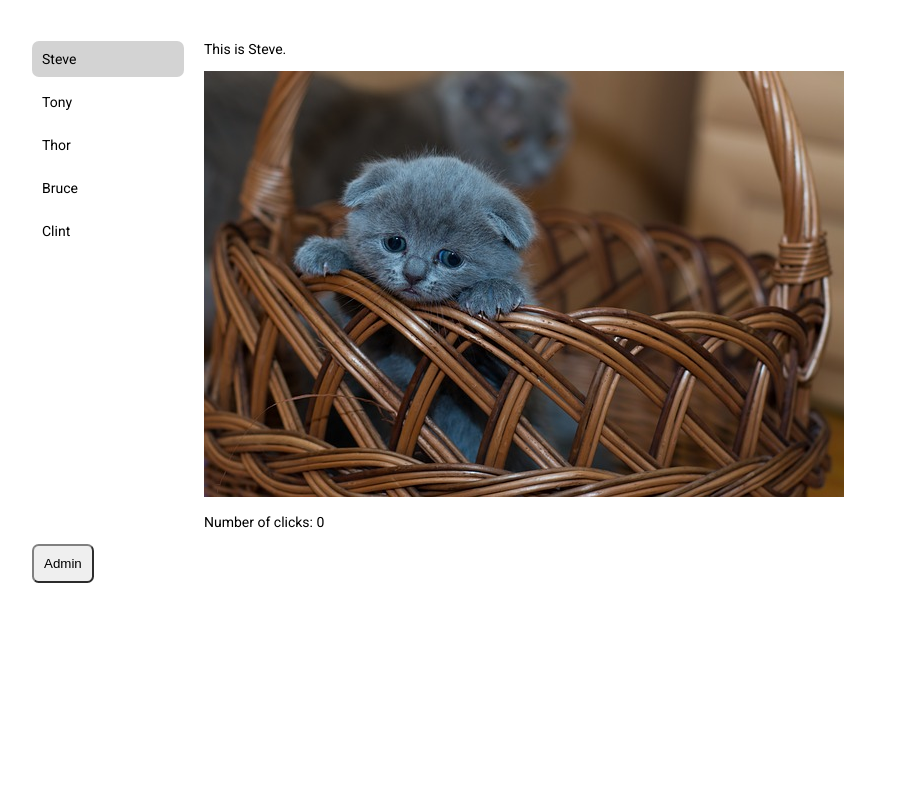
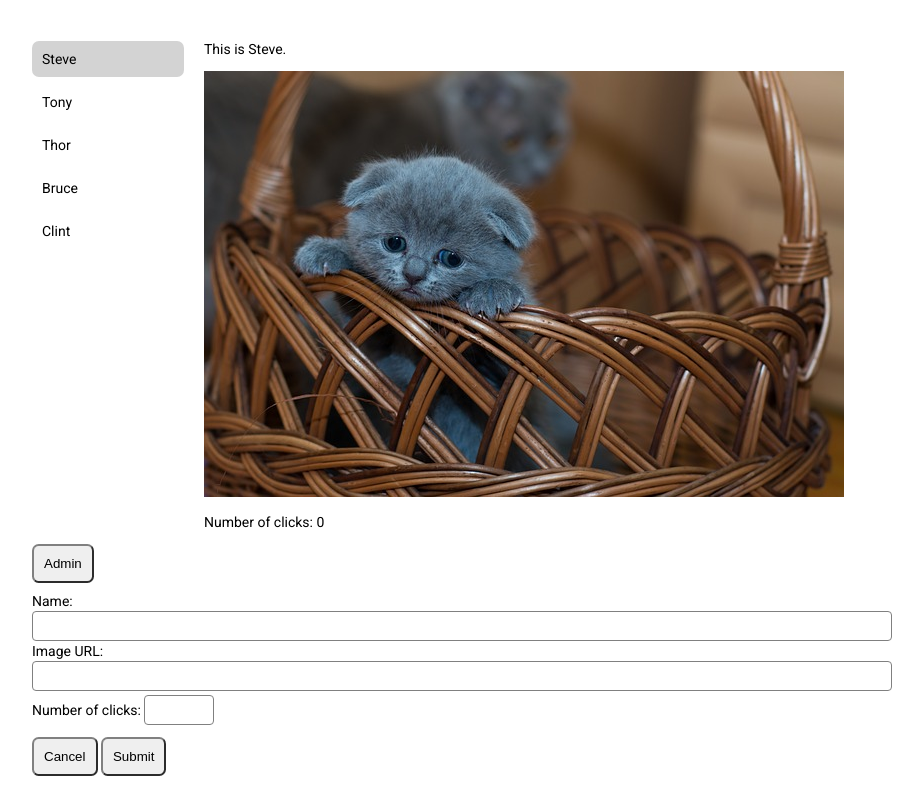
Before and after one commit to czar3985/cat-clicker, a plain HTML site: page index.html in a window 1280 px wide. Both pictures are taken after a click on the button "Admin". Shown: the part 110-916 px from the top of the page, without its empty margins (178-1101 px from the left). Before the commit the page ends 800 px from the top, so only its background shows below. Drawn offline with nearby package versions, Linux system fonts and the light colour scheme.

Commit message:
Implement Admin and Cancel buttons

```diff
--- a/css/styles.css
+++ b/css/styles.css
@@ -85,8 +85,8 @@ button {
   display: none;
 }
 
-.cancel-button,
-.submit-button {
+#cancel-button,
+#submit-button {
   margin-top: 10px;
   display: inline;
 }
--- a/index.html
+++ b/index.html
@@ -34,7 +34,7 @@
       <!--Add selected cat details here-->
     </section>
 
-    <button type="button" class="admin-button">Admin</button>
+    <button type="button" id="admin-button">Admin</button>
     <section class="admin-area">
       <form id="cat-details-form" class="cat-details-form">
         <label for="name">Name:</label>
@@ -44,8 +44,8 @@
         <label for="clicks">Number of clicks:</label>
         <input type="number" id="clicks" min="0" step="1" class="cat-info">
         <br />
-        <button type="button" class="cancel-button">Cancel</button>
-        <button type="button" class="submit-button">Submit</button>
+        <button type="button" id="cancel-button">Cancel</button>
+        <button type="button" id="submit-button">Submit</button>
       </form>
     </section>
   </main>
--- a/js/main.js
+++ b/js/main.js
@@ -145,12 +145,25 @@ $(function () {
         },
 
         initAdminArea: function () {
-            // todo: Event listener for button clicks
+            this.adminArea = $('.admin-area');
+
+            $("button").click(function () {
+                var clickedElement = $(this).attr('id');
+
+                if (clickedElement === 'admin-button')
+                    octopus.changeAdminMode(true);
+                else if (clickedElement === 'cancel-button')
+                    octopus.changeAdminMode(false);
+            });
         },
 
-        renderAdminArea: function () { },
+        renderAdminArea: function () {
+            $(this.adminArea).css('display', 'block');
+        },
 
-        hideAdminArea: function () { },
+        hideAdminArea: function () {
+            $(this.adminArea).css('display', 'none');
+        },
 
         init: function () {
             this.cats = octopus.getAllCats();
@@ -158,6 +171,8 @@ $(function () {
 
             // select first cat in list
             this.renderSelection(octopus.getSelectedCatId());
+
+            this.initAdminArea();
         }
     };
 
```
